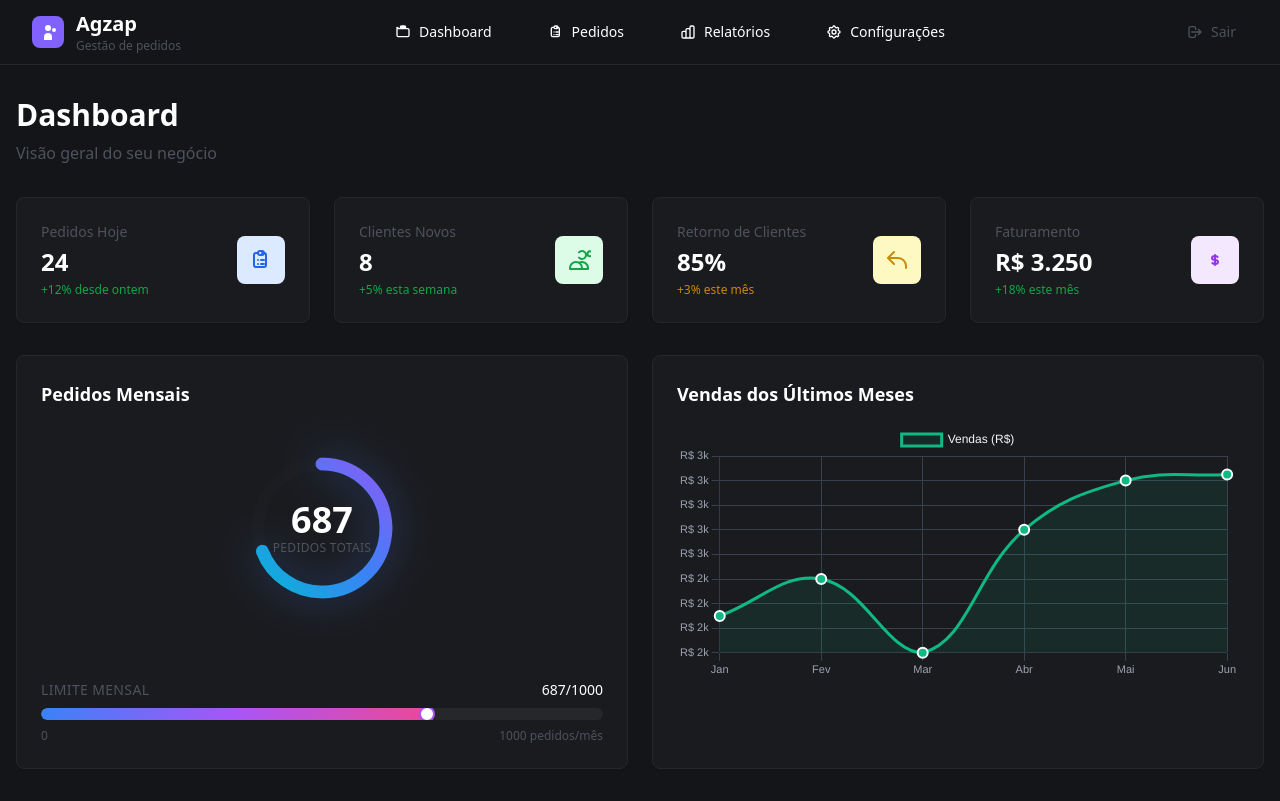
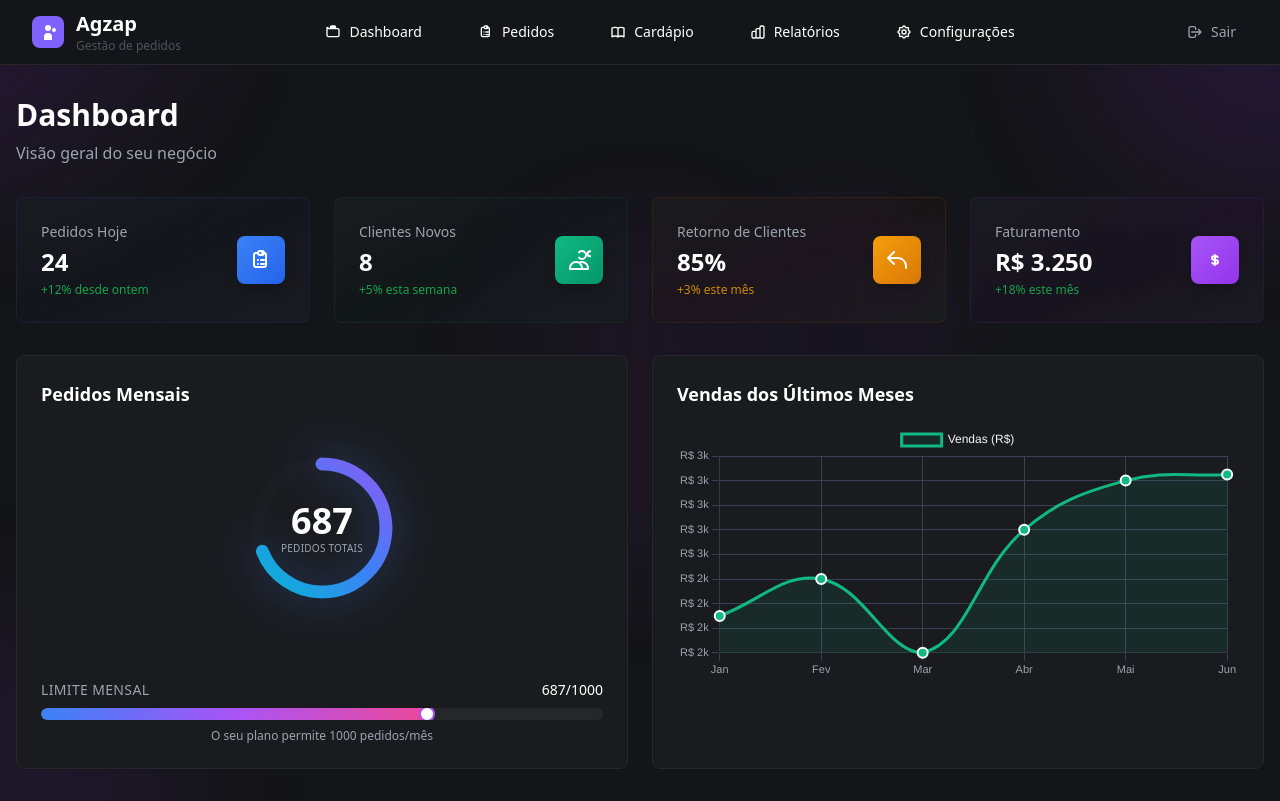
Before and after one commit to wandersonmk/gestaoClientesTv, a Nuxt app: page / in a window 1280 px wide. Built offline with nearby package versions, Linux system fonts and the light colour scheme; no server answers.

Commit message:
chore: atualizações do dashboard e correções gerais

```diff
--- a/app/components/AppHeader.vue
+++ b/app/components/AppHeader.vue
@@ -36,6 +36,13 @@
 
           <button class="flex items-center px-3 py-2 rounded-md text-sm font-medium text-foreground hover:text-primary hover:bg-muted/50 transition-colors">
             <svg class="w-4 h-4 mr-2" fill="none" stroke="currentColor" viewBox="0 0 24 24">
+              <path stroke-linecap="round" stroke-linejoin="round" stroke-width="2" d="M12 6.253v13m0-13C10.832 5.477 9.246 5 7.5 5S4.168 5.477 3 6.253v13C4.168 18.477 5.754 18 7.5 18s3.332.477 4.5 1.253m0-13C13.168 5.477 14.754 5 16.5 5c1.746 0 3.332.477 4.5 1.253v13C19.832 18.477 18.246 18 16.5 18c-1.746 0-3.332.477-4.5 1.253"/>
+            </svg>
+            Cardápio
+          </button>
+
+          <button class="flex items-center px-3 py-2 rounded-md text-sm font-medium text-foreground hover:text-primary hover:bg-muted/50 transition-colors">
+            <svg class="w-4 h-4 mr-2" fill="none" stroke="currentColor" viewBox="0 0 24 24">
               <path stroke-linecap="round" stroke-linejoin="round" stroke-width="2" d="M9 19v-6a2 2 0 00-2-2H5a2 2 0 00-2 2v6a2 2 0 002 2h2a2 2 0 002-2zm0 0V9a2 2 0 012-2h2a2 2 0 012 2v10m-6 0a2 2 0 002 2h2a2 2 0 002-2m0 0V5a2 2 0 012-2h2a2 2 0 012 2v14a2 2 0 01-2 2h-2a2 2 0 01-2-2z"/>
             </svg>
             Relatórios
@@ -63,7 +70,7 @@
           </div>
 
           <!-- Botão de logout -->
-          <button @click="handleLogout" class="flex items-center px-3 py-2 rounded-md text-sm font-medium text-muted-foreground hover:text-destructive hover:bg-destructive/10 transition-colors">
+          <button @click="handleLogout" class="flex items-center px-3 py-2 rounded-md text-sm font-medium text-gray-400 hover:text-destructive hover:bg-destructive/10 transition-colors">
             <svg class="w-4 h-4 mr-2" fill="none" stroke="currentColor" viewBox="0 0 24 24">
               <path stroke-linecap="round" stroke-linejoin="round" stroke-width="2" d="M17 16l4-4m0 0l-4-4m4 4H7m6 4v1a3 3 0 01-3 3H6a3 3 0 01-3-3V7a3 3 0 013-3h4a3 3 0 013 3v1"/>
             </svg>
@@ -88,6 +95,13 @@
               <path stroke-linecap="round" stroke-linejoin="round" stroke-width="2" d="M9 5H7a2 2 0 00-2 2v10a2 2 0 002 2h8a2 2 0 002-2V7a2 2 0 00-2-2h-2M9 5a2 2 0 002 2h2a2 2 0 002-2M9 5a2 2 0 012-2h2a2 2 0 012 2m-3 7h3m-3 4h3m-6-4h.01M9 16h.01"/>
             </svg>
             Pedidos
+          </button>
+
+          <button class="flex items-center w-full px-3 py-2 rounded-md text-base font-medium text-foreground hover:text-primary hover:bg-muted/50 transition-colors">
+            <svg class="w-5 h-5 mr-3" fill="none" stroke="currentColor" viewBox="0 0 24 24">
+              <path stroke-linecap="round" stroke-linejoin="round" stroke-width="2" d="M12 6.253v13m0-13C10.832 5.477 9.246 5 7.5 5S4.168 5.477 3 6.253v13C4.168 18.477 5.754 18 7.5 18s3.332.477 4.5 1.253m0-13C13.168 5.477 14.754 5 16.5 5c1.746 0 3.332.477 4.5 1.253v13C19.832 18.477 18.246 18 16.5 18c-1.746 0-3.332.477-4.5 1.253"/>
+            </svg>
+            Cardápio
           </button>
 
           <button class="flex items-center w-full px-3 py-2 rounded-md text-base font-medium text-foreground hover:text-primary hover:bg-muted/50 transition-colors">
--- a/app/components/CircularProgress.vue
+++ b/app/components/CircularProgress.vue
@@ -46,7 +46,7 @@
         <!-- Texto central -->
         <div class="absolute inset-0 flex flex-col items-center justify-center">
           <div class="text-4xl font-bold text-foreground">{{ displayTotal }}</div>
-          <div class="text-xs text-muted-foreground uppercase tracking-wide font-medium">PEDIDOS TOTAIS</div>
+          <div class="text-[10px] text-gray-400 uppercase tracking-wide font-medium">PEDIDOS TOTAIS</div>
         </div>
       </div>
     </div>
@@ -54,7 +54,7 @@
     <!-- Barra de Progresso Mensal -->
     <div>
       <div class="flex justify-between text-sm mb-2">
-        <span class="text-muted-foreground uppercase tracking-wide">Limite Mensal</span>
+        <span class="text-gray-400 uppercase tracking-wide">Limite Mensal</span>
         <span class="text-foreground font-medium">{{ monthlyUsed }}/{{ monthlyLimit }}</span>
       </div>
       <div class="relative h-3 bg-muted rounded-full overflow-hidden">
@@ -68,9 +68,8 @@
           :style="{ left: `calc(${monthlyPercentage}% - 8px)` }"
         ></div>
       </div>
-      <div class="flex justify-between text-xs text-muted-foreground mt-2">
-        <span>0</span>
-        <span>{{ monthlyLimit }} pedidos/mês</span>
+      <div class="flex justify-center text-xs text-gray-400 mt-2">
+        <span>O seu plano permite {{ monthlyLimit }} pedidos/mês</span>
       </div>
     </div>
   </div>
--- a/app/components/DashboardOverview.vue
+++ b/app/components/DashboardOverview.vue
@@ -4,21 +4,23 @@
       <!-- Título da página -->
       <div class="mb-8">
         <h1 class="text-3xl font-bold text-foreground mb-2">Dashboard</h1>
-        <p class="text-muted-foreground">Visão geral do seu negócio</p>
+        <p class="text-gray-400">Visão geral do seu negócio</p>
       </div>
 
       <!-- Cards de métricas -->
       <div class="grid grid-cols-1 md:grid-cols-2 lg:grid-cols-4 gap-6 mb-8">
         <!-- Card Pedidos Hoje -->
-        <div class="bg-card text-card-foreground rounded-lg border border-border shadow-sm p-6">
-          <div class="flex items-center justify-between">
+        <div class="relative bg-gradient-to-br from-card via-blue-950/10 to-card text-card-foreground rounded-lg border border-blue-800/20 shadow-sm hover:shadow-md hover:shadow-blue-500/10 transition-all duration-300 p-6 group overflow-hidden">
+          <!-- Efeito de brilho sutil -->
+          <div class="absolute inset-0 bg-gradient-to-r from-transparent via-blue-500/8 to-transparent opacity-0 group-hover:opacity-100 transition-opacity duration-500"></div>
+          <div class="relative z-10 flex items-center justify-between">
             <div>
-              <p class="text-sm text-muted-foreground mb-1">Pedidos Hoje</p>
+              <p class="text-sm text-gray-400 mb-1">Pedidos Hoje</p>
               <p class="text-2xl font-bold text-foreground">{{ metrics.pedidosHoje }}</p>
               <p class="text-xs text-green-600 mt-1">+12% desde ontem</p>
             </div>
-            <div class="w-12 h-12 bg-blue-100 dark:bg-blue-900 rounded-lg flex items-center justify-center">
-              <svg class="w-6 h-6 text-blue-600 dark:text-blue-400" fill="none" stroke="currentColor" viewBox="0 0 24 24">
+            <div class="w-12 h-12 bg-gradient-to-br from-blue-500 to-blue-600 rounded-lg flex items-center justify-center shadow-lg">
+              <svg class="w-6 h-6 text-white" fill="none" stroke="currentColor" viewBox="0 0 24 24">
                 <path stroke-linecap="round" stroke-linejoin="round" stroke-width="2" d="M9 5H7a2 2 0 00-2 2v10a2 2 0 002 2h8a2 2 0 002-2V7a2 2 0 00-2-2h-2M9 5a2 2 0 002 2h2a2 2 0 002-2M9 5a2 2 0 012-2h2a2 2 0 012 2m-3 7h3m-3 4h3m-6-4h.01M9 16h.01"/>
               </svg>
             </div>
@@ -26,15 +28,17 @@
         </div>
 
         <!-- Card Clientes Novos -->
-        <div class="bg-card text-card-foreground rounded-lg border border-border shadow-sm p-6">
-          <div class="flex items-center justify-between">
+        <div class="relative bg-gradient-to-br from-card via-emerald-950/10 to-card text-card-foreground rounded-lg border border-emerald-800/20 shadow-sm hover:shadow-md hover:shadow-emerald-500/10 transition-all duration-300 p-6 group overflow-hidden">
+          <!-- Efeito de brilho sutil -->
+          <div class="absolute inset-0 bg-gradient-to-r from-transparent via-emerald-500/8 to-transparent opacity-0 group-hover:opacity-100 transition-opacity duration-500"></div>
+          <div class="relative z-10 flex items-center justify-between">
             <div>
-              <p class="text-sm text-muted-foreground mb-1">Clientes Novos</p>
+              <p class="text-sm text-gray-400 mb-1">Clientes Novos</p>
               <p class="text-2xl font-bold text-foreground">{{ metrics.clientesNovos }}</p>
               <p class="text-xs text-green-600 mt-1">+5% esta semana</p>
             </div>
-            <div class="w-12 h-12 bg-green-100 dark:bg-green-900 rounded-lg flex items-center justify-center">
-              <svg class="w-6 h-6 text-green-600 dark:text-green-400" fill="none" stroke="currentColor" viewBox="0 0 24 24">
+            <div class="w-12 h-12 bg-gradient-to-br from-emerald-500 to-emerald-600 rounded-lg flex items-center justify-center shadow-lg">
+              <svg class="w-6 h-6 text-white" fill="none" stroke="currentColor" viewBox="0 0 24 24">
                 <path stroke-linecap="round" stroke-linejoin="round" stroke-width="2" d="M12 4.354a4 4 0 110 5.292M15 21H3v-1a6 6 0 0112 0v1zm0 0h6v-1a6 6 0 00-9-5.197m13.5-9a2.5 2.5 0 11-5 0 2.5 2.5 0 015 0z"/>
               </svg>
             </div>
@@ -42,15 +46,17 @@
         </div>
 
         <!-- Card Retorno de Clientes -->
-        <div class="bg-card text-card-foreground rounded-lg border border-border shadow-sm p-6">
-          <div class="flex items-center justify-between">
+        <div class="relative bg-gradient-to-br from-card via-amber-950/10 to-card text-card-foreground rounded-lg border border-amber-800/20 shadow-sm hover:shadow-md hover:shadow-amber-500/10 transition-all duration-300 p-6 group overflow-hidden">
+          <!-- Efeito de brilho sutil -->
+          <div class="absolute inset-0 bg-gradient-to-r from-transparent via-amber-500/8 to-transparent opacity-0 group-hover:opacity-100 transition-opacity duration-500"></div>
+          <div class="relative z-10 flex items-center justify-between">
             <div>
-              <p class="text-sm text-muted-foreground mb-1">Retorno de Clientes</p>
+              <p class="text-sm text-gray-400 mb-1">Retorno de Clientes</p>
               <p class="text-2xl font-bold text-foreground">{{ metrics.retornoClientes }}%</p>
               <p class="text-xs text-yellow-600 mt-1">+3% este mês</p>
             </div>
-            <div class="w-12 h-12 bg-yellow-100 dark:bg-yellow-900 rounded-lg flex items-center justify-center">
-              <svg class="w-6 h-6 text-yellow-600 dark:text-yellow-400" fill="none" stroke="currentColor" viewBox="0 0 24 24">
+            <div class="w-12 h-12 bg-gradient-to-br from-amber-500 to-amber-600 rounded-lg flex items-center justify-center shadow-lg">
+              <svg class="w-6 h-6 text-white" fill="none" stroke="currentColor" viewBox="0 0 24 24">
                 <path stroke-linecap="round" stroke-linejoin="round" stroke-width="2" d="M3 10h10a8 8 0 018 8v2M3 10l6 6m-6-6l6-6"/>
               </svg>
             </div>
@@ -58,15 +64,17 @@
         </div>
 
         <!-- Card Faturamento -->
-        <div class="bg-card text-card-foreground rounded-lg border border-border shadow-sm p-6">
-          <div class="flex items-center justify-between">
+        <div class="relative bg-gradient-to-br from-card via-purple-950/10 to-card text-card-foreground rounded-lg border border-purple-800/20 shadow-sm hover:shadow-md hover:shadow-purple-500/10 transition-all duration-300 p-6 group overflow-hidden">
+          <!-- Efeito de brilho sutil -->
+          <div class="absolute inset-0 bg-gradient-to-r from-transparent via-purple-500/8 to-transparent opacity-0 group-hover:opacity-100 transition-opacity duration-500"></div>
+          <div class="relative z-10 flex items-center justify-between">
             <div>
-              <p class="text-sm text-muted-foreground mb-1">Faturamento</p>
+              <p class="text-sm text-gray-400 mb-1">Faturamento</p>
               <p class="text-2xl font-bold text-foreground">R$ {{ metrics.faturamento.toLocaleString('pt-BR') }}</p>
               <p class="text-xs text-green-600 mt-1">+18% este mês</p>
             </div>
-            <div class="w-12 h-12 bg-purple-100 dark:bg-purple-900 rounded-lg flex items-center justify-center">
-              <svg class="w-6 h-6 text-purple-600 dark:text-purple-400" fill="none" stroke="currentColor" viewBox="0 0 24 24">
+            <div class="w-12 h-12 bg-gradient-to-br from-purple-500 to-purple-600 rounded-lg flex items-center justify-center shadow-lg">
+              <svg class="w-6 h-6 text-white" fill="none" stroke="currentColor" viewBox="0 0 24 24">
                 <path stroke-linecap="round" stroke-linejoin="round" stroke-width="2" d="M12 8c-1.657 0-3 .895-3 2s1.343 2 3 2 3 .895 3 2-1.343 2-3 2m0-8c1.11 0 2.08.402 2.599 1M12 8V7m0 1v8m0 0v1m0-1c-1.11 0-2.08-.402-2.599-1"/>
               </svg>
             </div>
--- a/app/components/LoginForm.vue
+++ b/app/components/LoginForm.vue
@@ -65,7 +65,9 @@ async function handleLogin() {
 </script>
 
 <template>
-  <div class="w-full max-w-sm rounded-xl border border-border bg-secondary p-6 shadow">
+  <div class="w-full max-w-sm">
+    <!-- Card principal -->
+    <div class="rounded-xl border border-border/50 bg-secondary p-6 shadow-lg backdrop-blur-sm">
     <div class="space-y-1">
       <h2 class="text-lg font-semibold">Faça login na plataforma</h2>
       <p class="text-sm text-muted-foreground">Acesse sua conta com email e senha</p>
@@ -105,5 +107,6 @@ async function handleLogin() {
         <span v-else>Entrar</span>
       </AppButton>
     </form>
+    </div>
   </div>
 </template>
--- a/app/layouts/default.vue
+++ b/app/layouts/default.vue
@@ -1,9 +1,34 @@
 <template>
-  <div class="min-h-screen bg-background">
-    <AppHeader />
-    <main>
-      <slot />
-    </main>
+  <div class="min-h-screen bg-background relative overflow-hidden" style="cursor: auto;">
+    <!-- Gradientes de fundo decorativos -->
+    <div class="absolute inset-0 pointer-events-none">
+      <!-- Gradiente superior esquerdo -->
+      <div class="absolute top-0 left-0 w-96 h-96 bg-gradient-to-br from-purple-900/30 via-purple-800/20 to-transparent rounded-full blur-3xl transform -translate-x-1/2 -translate-y-1/2"></div>
+
+      <!-- Gradiente superior direito -->
+      <div class="absolute top-0 right-0 w-80 h-80 bg-gradient-to-bl from-violet-900/25 via-purple-700/15 to-transparent rounded-full blur-3xl transform translate-x-1/3 -translate-y-1/3"></div>
+
+      <!-- Gradiente inferior esquerdo -->
+      <div class="absolute bottom-0 left-0 w-72 h-72 bg-gradient-to-tr from-indigo-900/20 via-purple-800/15 to-transparent rounded-full blur-3xl transform -translate-x-1/3 translate-y-1/3"></div>
+
+      <!-- Gradiente inferior direito -->
+      <div class="absolute bottom-0 right-0 w-88 h-88 bg-gradient-to-tl from-purple-900/25 via-violet-800/20 to-transparent rounded-full blur-3xl transform translate-x-1/4 translate-y-1/4"></div>
+
+      <!-- Gradiente central sutil -->
+      <div class="absolute top-1/2 left-1/2 w-96 h-96 bg-gradient-to-r from-transparent via-purple-900/10 to-transparent rounded-full blur-2xl transform -translate-x-1/2 -translate-y-1/2"></div>
+
+      <!-- Efeito de profundidade adicional -->
+      <div class="absolute top-1/4 right-1/4 w-64 h-64 bg-gradient-to-bl from-purple-800/15 via-violet-900/10 to-transparent rounded-full blur-xl opacity-60"></div>
+      <div class="absolute bottom-1/4 left-1/4 w-56 h-56 bg-gradient-to-tr from-indigo-800/12 via-purple-700/8 to-transparent rounded-full blur-xl opacity-70"></div>
+    </div>
+
+    <!-- Conteúdo principal -->
+    <div class="relative z-10">
+      <AppHeader />
+      <main>
+        <slot />
+      </main>
+    </div>
   </div>
 </template>
 
```
Also changed, not shown: app/layouts/auth.vue (+29 -4 lines), 1 other file (tests, documents, lock files or other folders).
